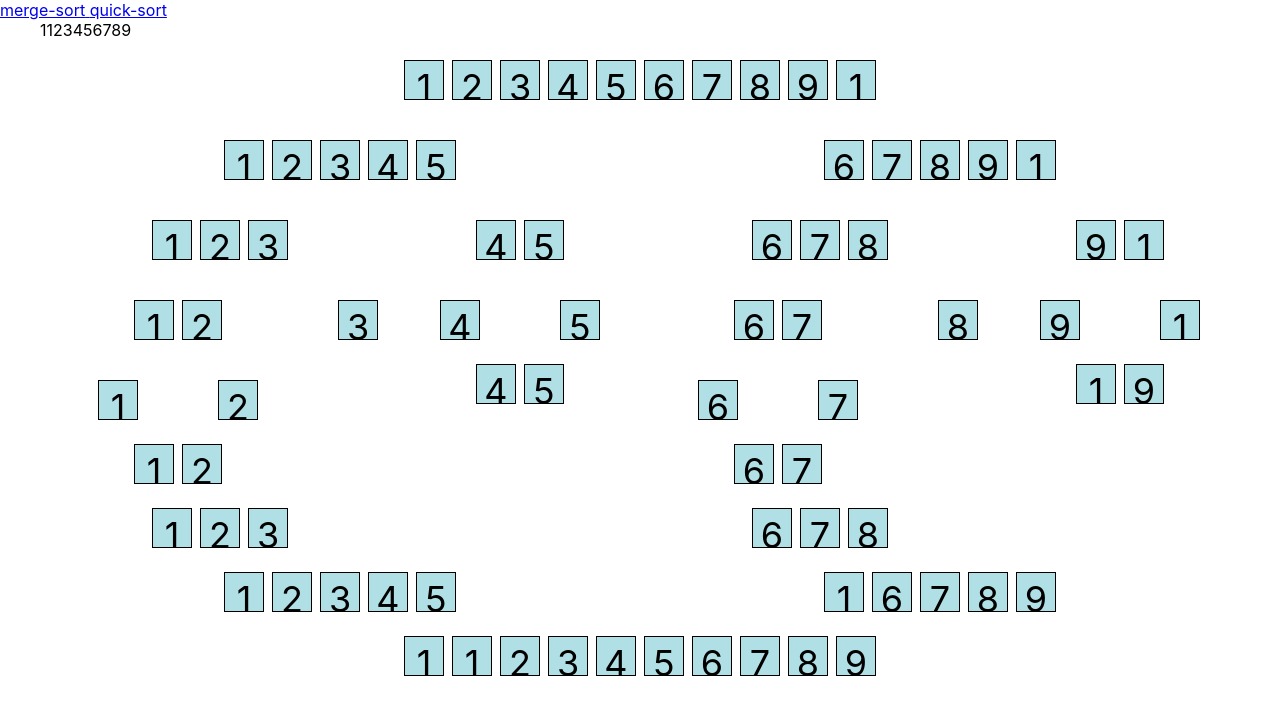
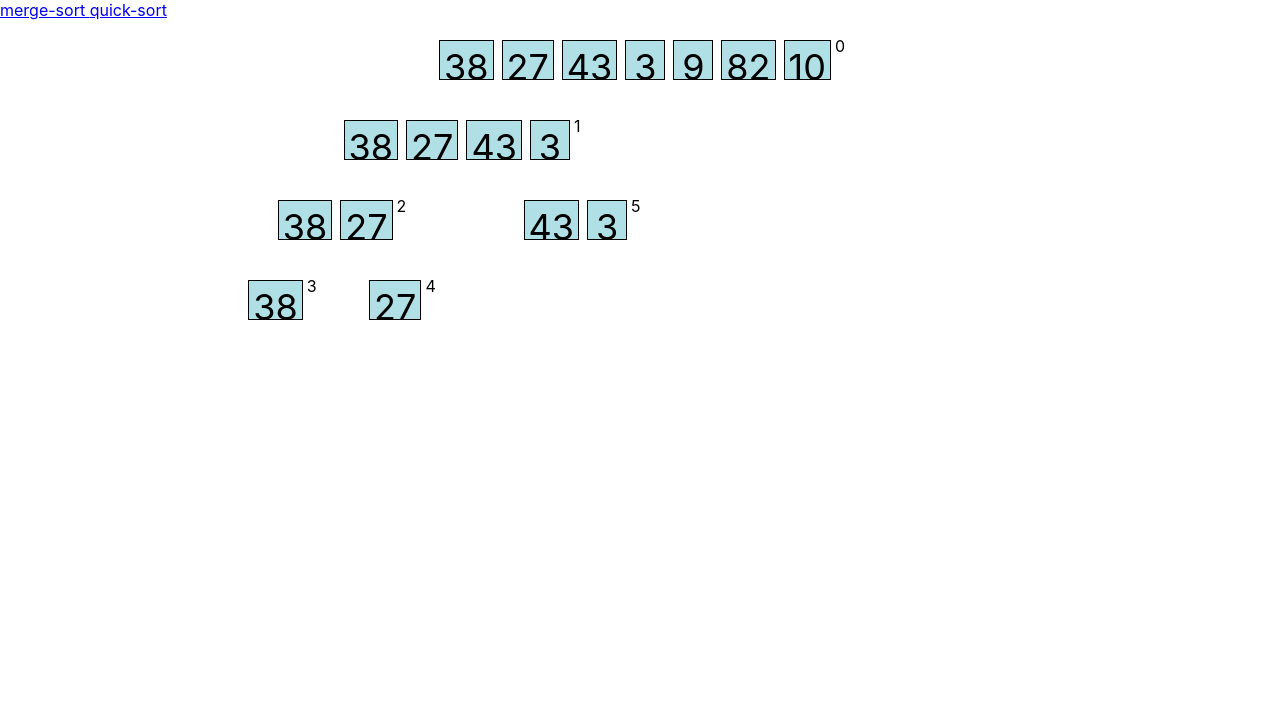
Before and after one commit to TheSTL/Visualize-Sorting-Algorithm, a React (Create React App) app: page /merge-sort in a window 1280 px wide. Shown: the top 714 px of the page. Built offline with nearby package versions, Linux system fonts and the light colour scheme.

Commit message:
merge-sort: array will show after someTime

```diff
--- a/src/App.css
+++ b/src/App.css
@@ -7,17 +7,21 @@ main{
 }
 .array-element {
   height: 40px;
-  width: 40px;
-  font-size: 36px;
-  padding: 4px;
-  background:powderblue;
-  border: 1px solid black;
-  margin: 4px;
-  text-align: center;
+width: 40px;
+font-size: 36px;
+padding: 4px;
+background:
+powderblue;
+border: 1px solid
+black;
+margin: 4px;
+text-align: center;
+min-width: min-content;
 }
 
 .array {
   display: flex;
+  opacity: 0;
 }
 
 .root-row {
--- a/src/App.js
+++ b/src/App.js
@@ -7,7 +7,7 @@ import MergeSortPage from './pages/merge-sort';
 import './App.css'
 
 const algo = ['merge-sort', 'quick-sort'];
-const array= [1, 2, 3, 4, 5, 6,7,8,9,1];
+const array= [38, 27, 43, 3, 9, 82, 10];
 
 function App() {
   return (
--- a/src/components/array-element/index.jsx
+++ b/src/components/array-element/index.jsx
@@ -1,8 +1,18 @@
 import React from 'react';
 import PropTypes from 'prop-types';
 
-export default function arrayElement({ value }) {
-    return (<div className= 'array-element'> {value} </div>);
+export default class arrayElement extends React.PureComponent {
+    constructor(props) {
+        super(props);
+        this.state= {
+            value: this.props.value
+        }
+    }
+
+    render() {
+        const { value } = this.state;
+        return (<div className= 'array-element'> {value} </div>);
+    }
 }
 
 arrayElement.propTypes = {
--- a/src/components/array/index.jsx
+++ b/src/components/array/index.jsx
@@ -3,16 +3,40 @@ import PropTypes from 'prop-types';
 
 import ArrayElement from '../array-element';
 
-export default function Array ({ values }) {
+export default class Array extends React.PureComponent {
+    constructor(props) {
+        super(props);
+        this.state= {
+            values: this.props.values,
+            count: this.props.count,
+        }
+        this.divArray = React.createRef();
+    }
+
+    componentDidMount() {
+        console.log(this.divArray);
+        if (this.divArray.current.style.opacity != '1') {
+                    setTimeout(this.displayArray, this.state.count* 1000);
+        }
+    }
+
+    displayArray = () => {
+        this.divArray.current.style.opacity= 1;
+    }
+
+    render() {
+        const { values, count } = this.state;
+
         return(
-      <div className= 'array'>
+        <div className= 'array' ref={this.divArray}>
             {
                 values.map((element) => (
                     <ArrayElement value={element} />
                 ))
-        }
+            } {count}
         </div>
         );
+    };
 }
 
 Array.propTypes = {
--- a/src/pages/merge-sort/index.jsx
+++ b/src/pages/merge-sort/index.jsx
@@ -1,13 +1,14 @@
 import React, {Component} from 'react';
 import Array from '../../components/array';
 
-function mergeSort (unsortedArray, count ) {
-    console.log(unsortedArray);
+let count = 0;
 
+function mergeSort (unsortedArray) {
+  const tempCount = count++;
     if (unsortedArray.length <= 1) {
       return [ unsortedArray,
         <div className='space-around' >
-          <Array values={unsortedArray} />
+          <Array values={unsortedArray} count={tempCount} />
         </div>
       ];
     }
@@ -15,8 +16,8 @@ function mergeSort (unsortedArray, count ) {
     const left = unsortedArray.slice(0, middle);
     const right = unsortedArray.slice(middle);
 
-    const leftResult = mergeSort(left, count + 1);
-    const rightResult = mergeSort(right, count + 1);
+    const leftResult = mergeSort(left);
+    const rightResult = mergeSort(right);
 
     const sortedArray = merge(leftResult[0], rightResult[0]);
 
@@ -24,14 +25,11 @@ function mergeSort (unsortedArray, count ) {
       sortedArray,
       <div className='child' >
           <div className='space-around' >
-            <Array values={unsortedArray} />
+            <Array values={unsortedArray} count={tempCount} />
           </div>
           <div className='space-around' style={{ width: `${40*3*unsortedArray.length}px`}}>
             {leftResult[1]}
             {rightResult[1]}
-          </div>
-          <div className='space-around'>
-            <Array values={sortedArray} />
           </div>
       </div>
 
@@ -67,7 +65,7 @@ class MergeSort extends Component {
     render() {
         return( <div className='visRoot'>
             {
-                mergeSort(this.state.randomArray, 0)
+                mergeSort(this.state.randomArray)[1]
             }
             </div>
         );
```
Lines whose indentation alone changed are shown as unchanged.
